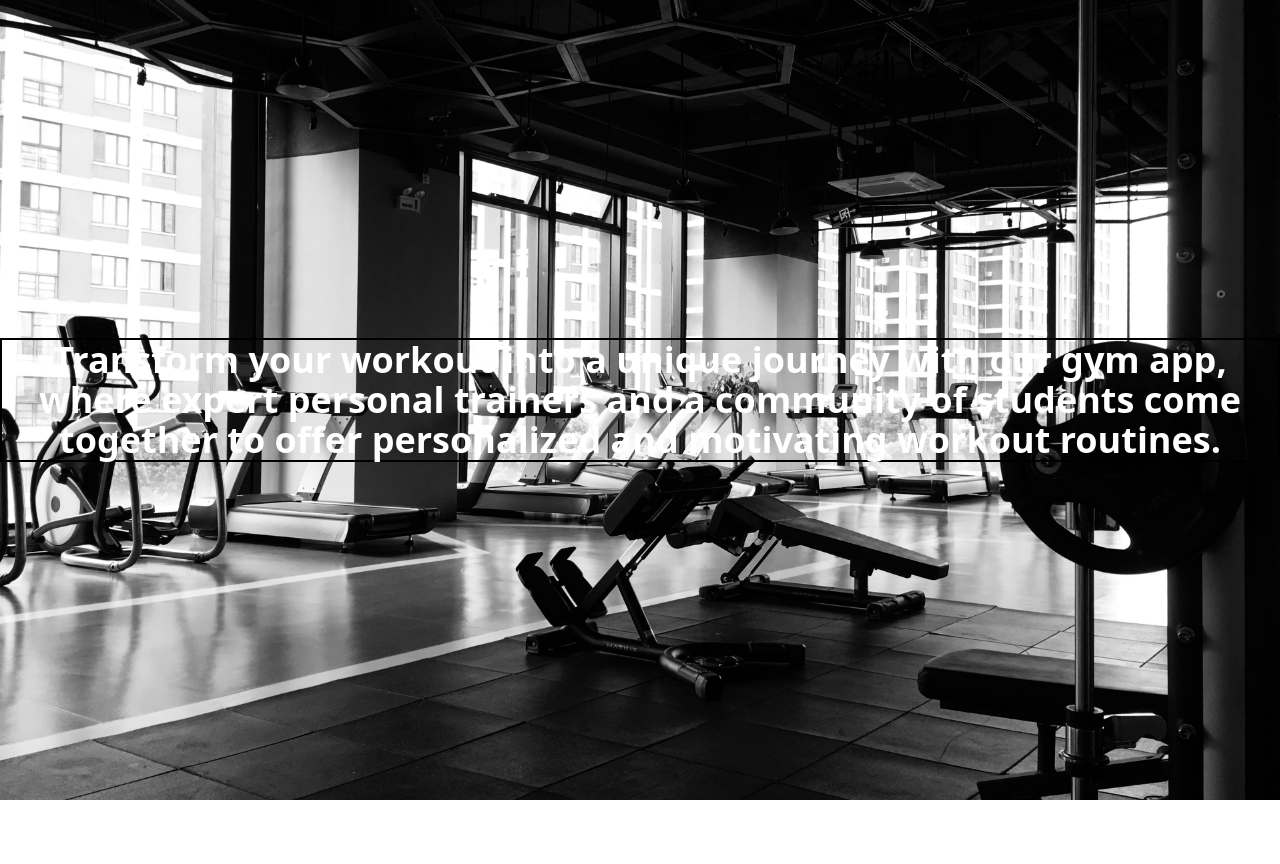
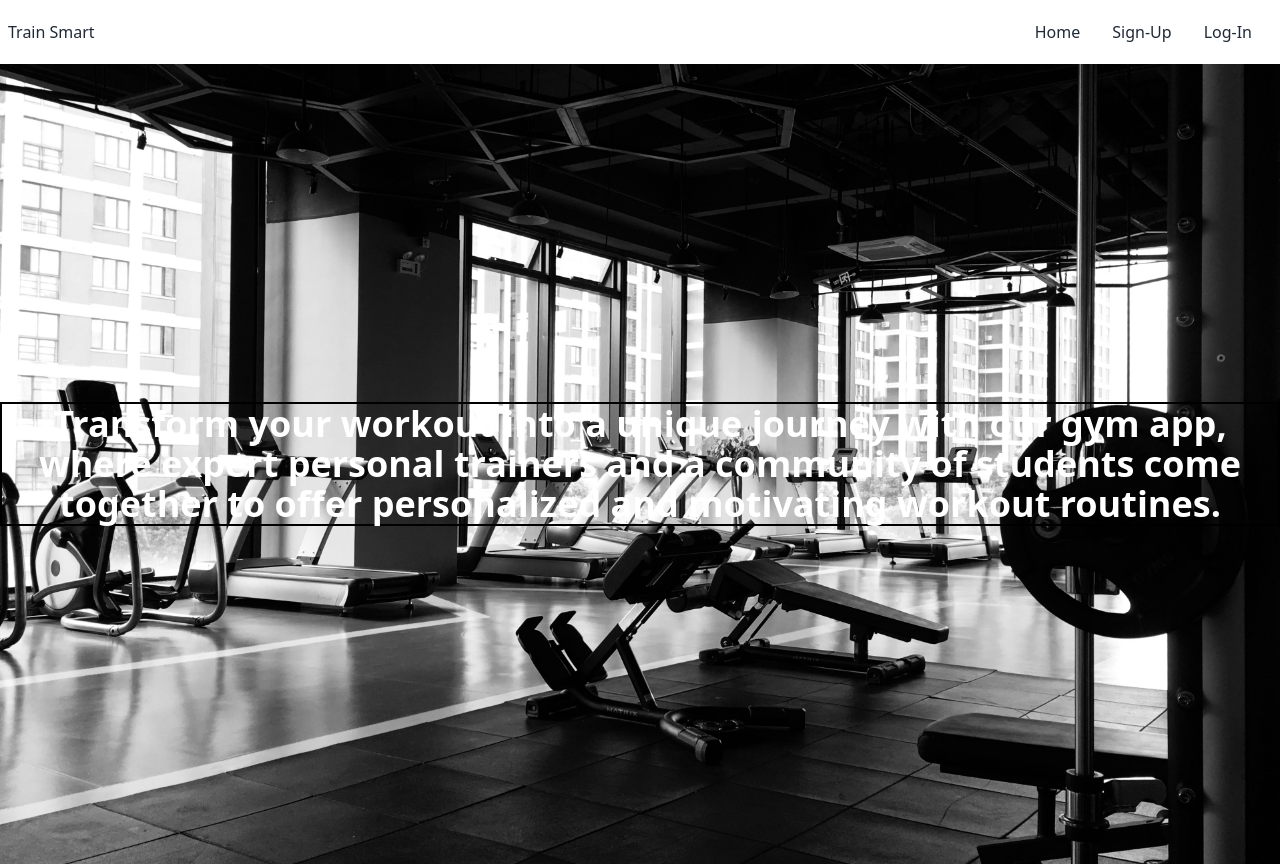
Before and after one commit to waggnerl/Project3, a React (Create React App) app: page / in a window 1280 px wide. Before the commit the page ends 800 px from the top, so only its background shows below. Built offline with nearby package versions, Linux system fonts and the light colour scheme; no server answers.

Commit message:
feat:Include final changes

```diff
--- a/src/components/IsAnon/IsAnon.jsx
+++ b/src/components/IsAnon/IsAnon.jsx
@@ -19,7 +19,7 @@ function IsAnon({ children }) {
 
   if (isLoggedIn && user.role === "student") {
     // If the user is logged in, navigate to home page ❌
-    return <Navigate to="/" />;
+    return <Navigate to={`/trains/${user._id}`} />;
   }
 
   // If the user is not logged in, allow to see the page ✅
--- a/src/components/Navbar/Navbar.jsx
+++ b/src/components/Navbar/Navbar.jsx
@@ -7,7 +7,6 @@ function Navbar() {
   // Subscribe to the AuthContext to gain access to
   // the values from AuthContext.Provider's `value` prop
   const { isLoggedIn, user, logOutUser } = useContext(AuthContext);
-  if (user)
   return (
     <div className="navbar bg-base-100 bg-white ">
       <div className="flex-1">
@@ -18,9 +17,9 @@ function Navbar() {
           <li>
             <Link
               to={
-                  user.role === "personal"
+                user && user.role === "personal"
                   ? "/list-students"
-                    : `/trains/${user._id}`
+                  : user && `/trains/${user._id}`
               }
             >
               <button>Home</button>
--- a/src/pages/ViewStudents/ViewStudents.jsx
+++ b/src/pages/ViewStudents/ViewStudents.jsx
@@ -15,7 +15,7 @@ function ViewStudents() {
   const [students, setStudents] = useState([]);
   const [userName, setUserName] = useState("");
   const [studentsTeacher, setStudentsTeacher] = useState([]);
-  const [studentToAdd, setStudentToAdd] = useState({});
+  const [studentToAdd, setStudentToAdd] = useState("");
   const [reRender, setReRender] = useState(false);
 
   const handleStudentToAdd = (e) => setStudentToAdd(e.target.value);
@@ -92,7 +92,6 @@ function ViewStudents() {
                 </h2>
                 <select
                   className="border rounded-lg px-3 py-2 mt-1 mb-5 text-sm w-full"
-                  defaultValue=""
                   onChange={handleStudentToAdd}
                 >
                   <option value="" disabled>
```
Lines whose indentation alone changed are shown as unchanged.
